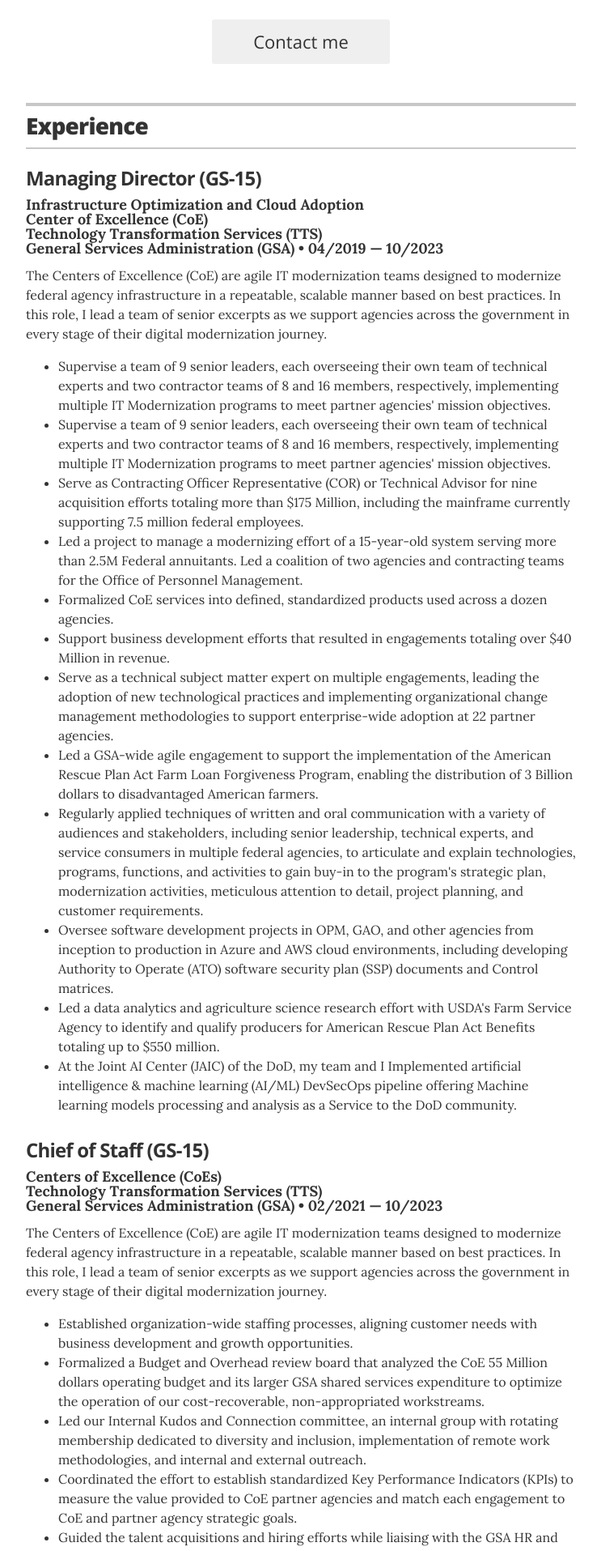
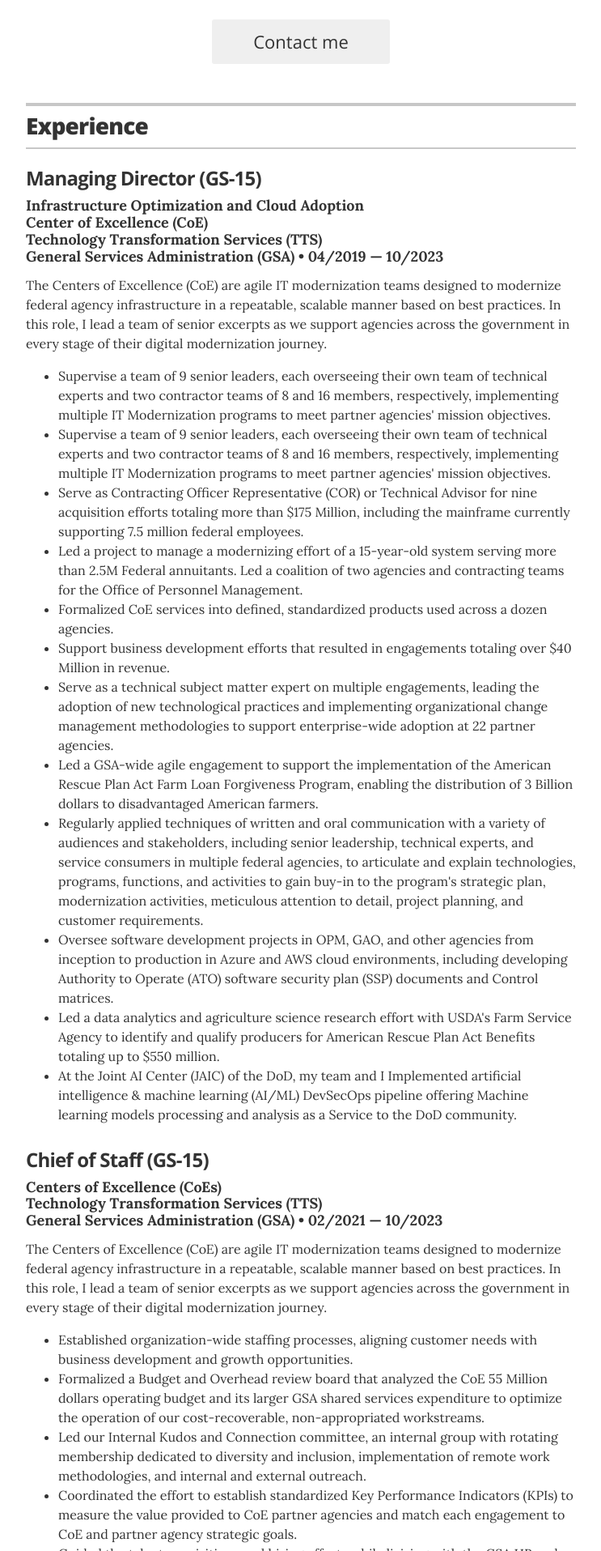
Before and after one commit to inuwashi/inuwashi.github.io, a Jekyll site: the page built from index.html, in a window 1280 px wide. Shown: the part 352-2267 px from the top of the page at 81% size, without its empty margins (268-1011 px from the left). Built offline with Jekyll 4.4.1, drawn with Linux system fonts in a browser that asks for light colours.

Commit message:
more space

```diff
--- a/_sass/_resume.scss
+++ b/_sass/_resume.scss
@@ -148,7 +148,7 @@
   .resume-item-details {
     font-size: 1.125rem;
     margin: 0 0 .75rem;
-    line-height: 1;
+    line-height: 1.3rem;
 
     &.award-title {
       font-size: 1rem;
```
